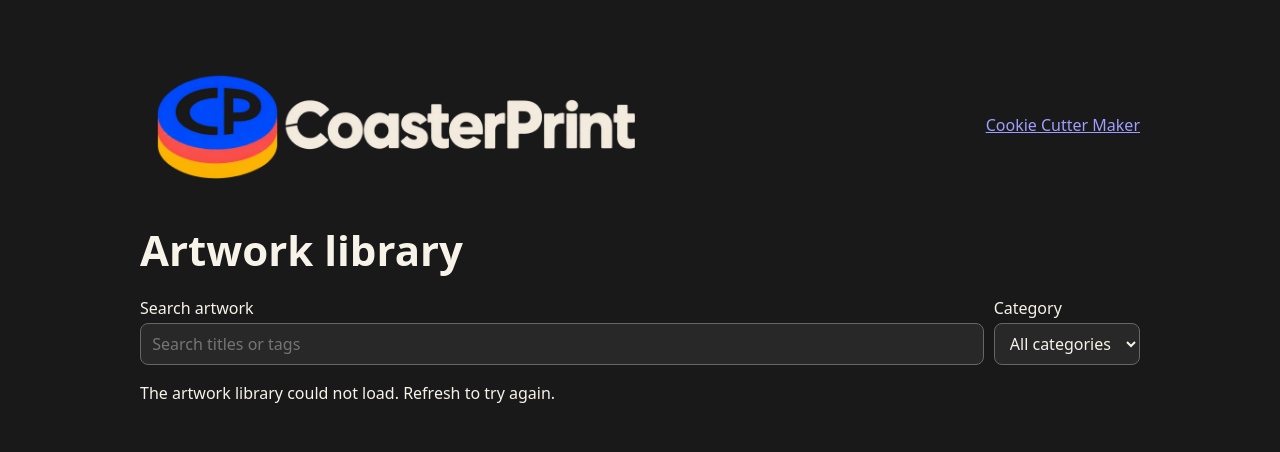
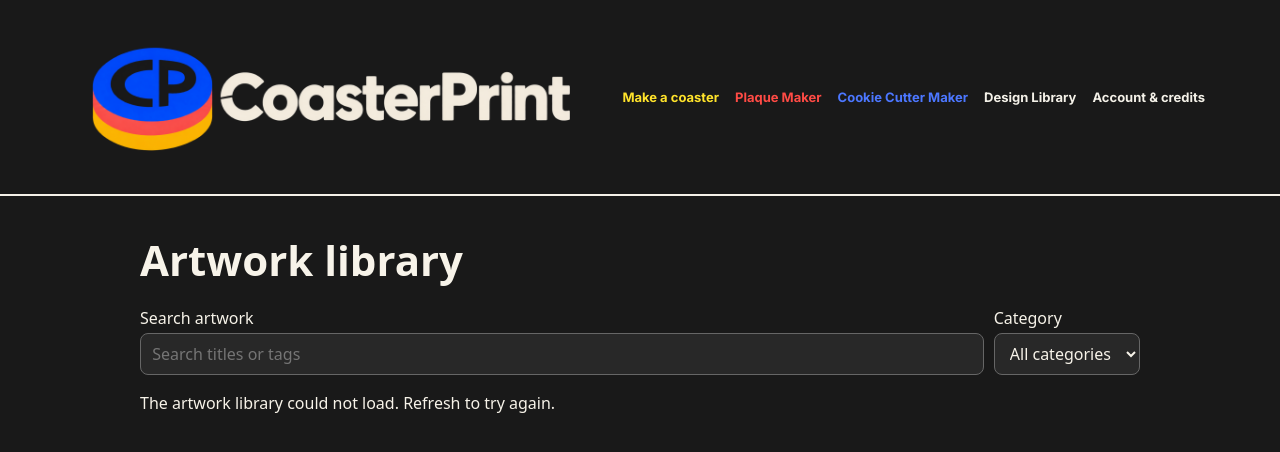
Before and after one commit to jamboodle/coasterLab-Dev, a website: page dist/artwork/index.html in a window 1280 px wide. Drawn offline with Linux system fonts and the light colour scheme; no server answers.

Commit message:
Align site navigation and link Design Library beside uploads

```diff
--- a/dist/artwork/artwork.css
+++ b/dist/artwork/artwork.css
@@ -52,7 +52,6 @@ summary { cursor: pointer; }
 #add-text { margin-top: .6rem; }
 #feedback { color: var(--accent); }
 
-.artwork-header { display: flex; align-items: center; justify-content: space-between; gap: .75rem 1rem; margin-bottom: 1rem; }
 
 #resource-preview { width: min(660px, calc(100% - 32px)); max-height: 90vh; overflow: auto; }
 #resource-preview::backdrop { background: #000b; }
--- a/dist/artwork/index.html
+++ b/dist/artwork/index.html
@@ -10,11 +10,17 @@
   <script type="module" src="library.js"></script>
 </head>
 <body>
+<header class="site-header-logo">
+  <a class="brand brand--logo" href="/" aria-label="CoasterPrint home"><img src="/assets/brand/coasterprint-logo-light.png" width="2172" height="724" alt="CoasterPrint"></a>
+  <nav aria-label="Main navigation">
+    <a href="/#maker">Make a coaster</a>
+    <a href="/plaque/">Plaque Maker</a>
+    <a href="/cookie-cutter/">Cookie Cutter Maker</a>
+    <a href="/resources/">Design Library</a>
+    <a href="/pricing/">Account &amp; credits</a>
+  </nav>
+</header>
   <main>
-    <header class="site-header-logo artwork-header">
-      <a class="brand brand--logo" href="/" aria-label="CoasterPrint home"><img src="/assets/brand/coasterprint-logo-light.png" alt="CoasterPrint" width="2172" height="724"></a>
-      <nav class="site-page-links" aria-label="Main navigation"><a class="back-link" href="/cookie-cutter/">Cookie Cutter Maker</a></nav>
-    </header>
     <section id="library">
       <h1>Artwork library</h1>
       <div class="filters">
--- a/dist/assets/brand/brand.css
+++ b/dist/assets/brand/brand.css
@@ -1,5 +1,23 @@
 /* Transparent artwork uses a warm-white wordmark for the dark site theme. */
-.site-header-logo{height:auto;flex-wrap:wrap}
+@font-face{font-family:CoasterHeader;src:url("/fonts/inter-latin.woff2") format("woff2");font-weight:100 900;font-display:swap}
+body > header.site-header-logo{
+  box-sizing:border-box;display:flex;align-items:center;justify-content:space-between;flex-wrap:wrap;
+  height:auto;min-height:0;max-width:none;margin:0;
+  gap:.75rem 2rem;padding:.75rem max(1rem, calc((100% - 1130px) / 2));
+  border-bottom:2px solid #f4f1e8;color:#f4f1e8
+}
+body > header.site-header-logo nav{
+  display:flex;flex-wrap:wrap;width:auto;align-items:center;gap:.75rem 1rem
+}
+body > header.site-header-logo nav a{
+  display:inline-block;color:inherit;font:700 13px/1.55 CoasterHeader,Arial,sans-serif;text-decoration:none
+}
+body > header.site-header-logo nav a:nth-child(1){color:#ffe32b}
+body > header.site-header-logo nav a:nth-child(2){color:#ff4b45}
+body > header.site-header-logo nav a:nth-child(3){color:#4c77ff}
+body > header.site-header-logo nav a:hover,
+body > header.site-header-logo nav a[aria-current="page"]{text-decoration:underline;text-underline-offset:.2em}
+
 a.brand--logo{display:block;flex:0 0 auto;max-width:100%;line-height:1}
 a.brand--logo img{display:block;width:100%}
 .site-header-logo a.brand--logo{width:510px}
@@ -8,5 +26,3 @@ a.brand--footer{width:210px;height:48px;overflow:hidden}
 a.brand--footer img{height:100%;object-fit:cover;object-position:center}
 .footer-brand:has(.brand--footer){display:flex;align-items:center;gap:8px}
 @media(max-width:600px){.site-header-logo a.brand--logo{width:408px}a.brand--footer{width:190px;height:44px}}
-
-.site-page-links{display:flex;flex-wrap:wrap;align-items:center;gap:.5rem 1rem}
--- a/dist/plaque/plaque.css
+++ b/dist/plaque/plaque.css
@@ -1,10 +1,4 @@
 :root { --accent: var(--yellow); }
-header { border-bottom: 2px solid var(--paper); }
-header nav a { font-size: 13px; font-weight: 700; text-decoration: none; }
-header nav a:hover, header nav a[aria-current] { text-decoration: underline; }
-header nav a:nth-child(1) { color: var(--yellow); }
-header nav a:nth-child(2) { color: var(--red); }
-header nav a:nth-child(3) { color: var(--blue); }
 main section { background: var(--panel); border-radius: 12px; }
 main select, main input:is([type=number], [type=color]) {
   background: var(--field);
@@ -69,6 +63,7 @@ main button:disabled { opacity: .58; }
 .plaque-drop { flex: 1 1 250px; gap: .4rem; padding: .9rem 1rem; border: 1px dashed #6373a9; background: #10131c; border-radius: 8px; cursor: pointer; }
 .plaque-drop:is(:hover, .over) { border-color: var(--blue); background: #182344; }
 .plaque-drop input { width: 100%; }
+.upload-library-link { display: inline-flex; align-items: center; min-height: 44px; color: var(--yellow); font-size: .9rem; font-weight: 700; text-underline-offset: .2em; }
 .trace-controls summary { cursor: pointer; color: var(--accent); }
 .trace-controls > .controls { padding: .65rem 0; }
 
```
Also changed, not shown: dist/account/index.html (+10 -1 lines), dist/admin/index.html (+10 -1 lines), dist/cookie-cutter/index.html (+2 -1 lines), dist/dev/inbox/index.html (+10 -1 lines), dist/index.html (+10 -1 lines), dist/plaque/index.html (+2 -1 lines), dist/pricing/index.html (+10 -1 lines), dist/resources/index.html (+10 -4 lines), dist/suncatcher/index.html (+3 -1 lines).
